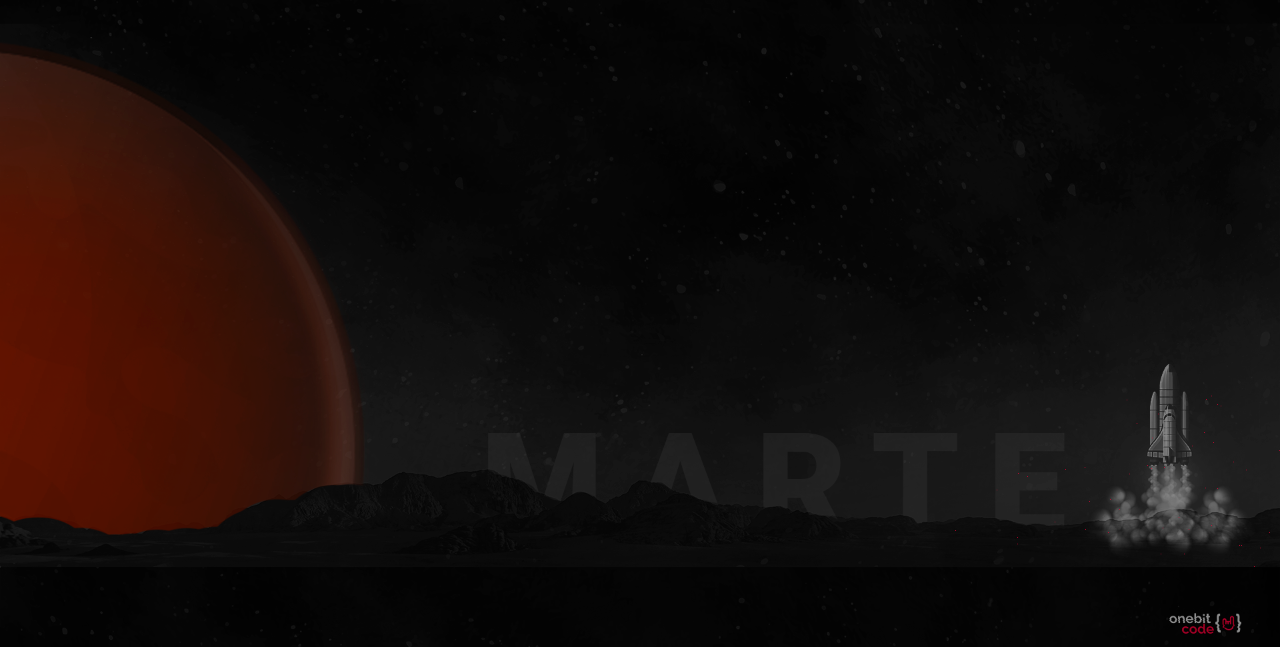
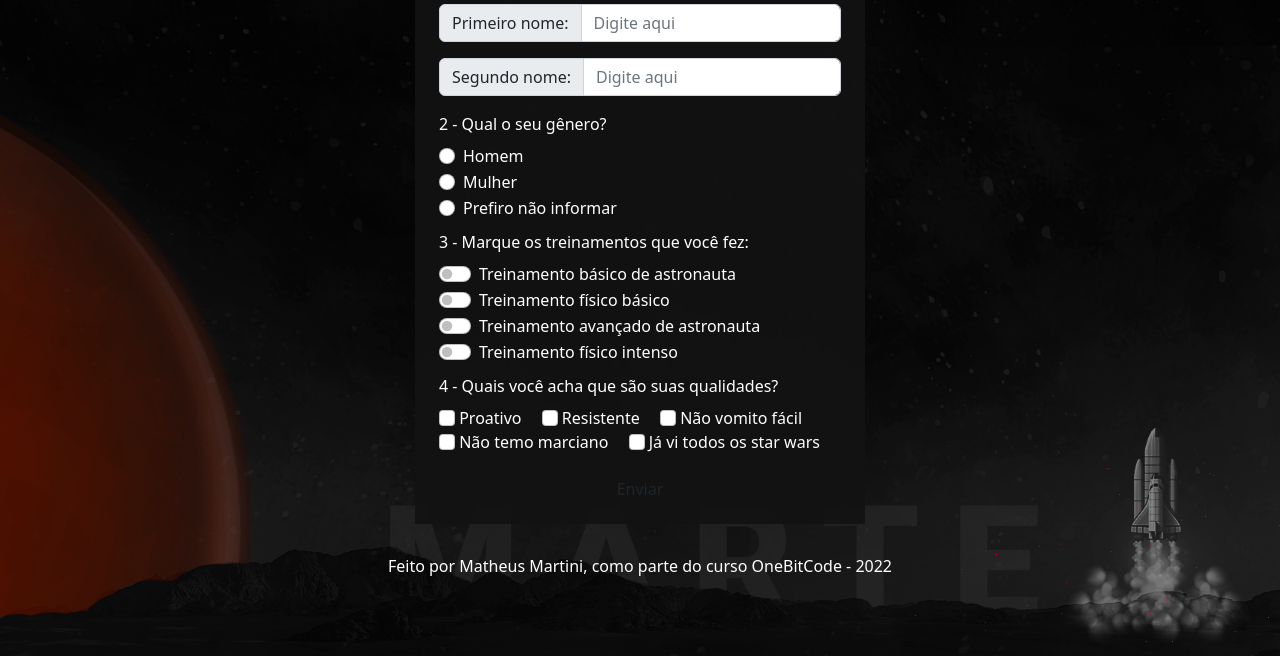
Before and after one commit to MatheusMartini13/Landing-Page-com-Bootstrap, a website: page index.html in a window 1280 px wide. Shown: the part 153-809 px from the top of the page. Drawn offline with nearby package versions, Linux system fonts and the light colour scheme.

Commit message:
Final commit, with everything working

```diff
--- a/index.html
+++ b/index.html
@@ -6,18 +6,108 @@
   <meta name="viewport" content="width=device-width, initial-scale=1.0">
   <!-- CSS Bootstrap -->
   <link rel="stylesheet" href="./node_modules/bootstrap/dist/css/bootstrap.css">
-  <title>Document</title>
+    <!-- Project CSS -->
+  <link rel="stylesheet" href="./css/style.css">
+  <link rel="shortcut icon" href="./images/FAVICON-SPACEX.png" type="image/x-icon">
+  <title>Rumo a marte - OnebitX</title>
 </head>
-<body style="background-image: url(./images/backgroundLp.png); background-size: cover;";>
-  <div class="container col-sm-6 mt-3 bg-info">
-    <form class="row g-3">
-        <div class="col-md-6">
-          <label for="inputname" class="form-label">1 - Qual o seu nome?</label>
-          <input type="email" class="form-control" id="inputname">
+<body class="py-5">
+  <div class="container px-4 maincontent">
+    <div class="text-center">
+        <img src="./images/logoOneBitDark.png" alt="Logo OneBitCode" class="img-fluid mt-4 mb-3 topLogo">
+    </div>
+    <form class="row g-1">
+      <div class="col">
+        <p class="paragraph pb-0 pt-2"> 1 - Qual o seu nome?</p>
+<!-- First Name -->
+        <div class="input-group">
+                <div class="input-group-text">Primeiro nome: </div>
+              <input type="text" class="form-control" id="inputname" placeholder="Digite aqui">
         </div>
+<!-- Second Name -->
+        <div class="input-group pt-3">
+              <div class="input-group-text">Segundo nome: </div>
+            <input type="text" class="form-control" id="inputname" placeholder="Digite aqui">
+        </div>
+        <p class="paragraph pb-0 pt-3"> 2 - Qual o seu gênero?</p>
+<!-- Radio -->
+        <div class="form-check">
+          <input class="form-check-input" type="radio" name="flexRadioDefault" id="flexRadioDefault1">
+          <label class="form-check-label" for="flexRadioDefault1">
+            Homem
+          </label>
+        </div>
+        <div class="form-check">
+          <input class="form-check-input" type="radio" name="flexRadioDefault" id="flexRadioDefault2">
+          <label class="form-check-label" for="flexRadioDefault2">
+            Mulher
+          </label>
+        </div>
+        <div class="form-check">
+          <input class="form-check-input" type="radio" name="flexRadioDefault" id="flexRadioDefault3">
+          <label class="form-check-label" for="flexRadioDefault3">
+            Prefiro não informar
+          </label>
+        </div>
+        <p class="paragraph pb-0 pt-2"> 3 - Marque os treinamentos que você fez:</p>
+<!-- Switches -->
+        <div class="form-check form-switch">
+          <input class="form-check-input" type="checkbox" role="switch" id="flexSwitchCheckDefault1">
+          <label class="form-check-label" for="flexSwitchCheckDefault1">Treinamento básico de astronauta</label>
+        </div>
+        <div class="form-check form-switch">
+          <input class="form-check-input" type="checkbox" role="switch" id="flexSwitchCheckDefault2">
+          <label class="form-check-label" for="flexSwitchCheckDefault2">Treinamento físico básico</label>
+        </div>
+        <div class="form-check form-switch">
+          <input class="form-check-input" type="checkbox" role="switch" id="flexSwitchCheckDefault3">
+          <label class="form-check-label" for="flexSwitchCheckDefault3">Treinamento avançado de astronauta</label>
+        </div>
+        <div class="form-check form-switch">
+          <input class="form-check-input" type="checkbox" role="switch" id="flexSwitchCheckDefault4">
+          <label class="form-check-label" for="flexSwitchCheckDefault4">Treinamento físico intenso</label>
+        </div>
+        <p class="paragraph pb-0 pt-2"> 4 - Quais você acha que são suas qualidades?</p>
+<!-- Qualities -->
+        <div class="form-check-inline">
+          <input class="form-check-input" type="checkbox" value="" id="defaultCheck1">
+          <label class="form-check-label" for="defaultCheck1">
+            Proativo
+          </label>
+        </div>
+        <div class="form-check-inline">
+          <input class="form-check-input" type="checkbox" value="" id="defaultCheck2">
+          <label class="form-check-label" for="defaultCheck2">
+            Resistente
+          </label>
+        </div>
+        <div class="form-check-inline">
+          <input class="form-check-input" type="checkbox" value="" id="defaultCheck3">
+          <label class="form-check-label" for="defaultCheck3">
+            Não vomito fácil
+          </label>
+        </div>
+        <div class="form-check-inline">
+          <input class="form-check-input" type="checkbox" value="" id="defaultCheck4">
+          <label class="form-check-label" for="defaultCheck4">
+            Não temo marciano
+          </label>
+        </div>
+        <div class="form-check-inline">
+          <input class="form-check-input" type="checkbox" value="" id="defaultCheck5">
+          <label class="form-check-label" for="defaultCheck5">
+            Já vi todos os star wars
+          </label>
+        </div>
+        <div class="text-center mt-3">
+          <button type="button" class="btnsend btn btn-outline-onebtc mb-3">Enviar</button>
+        </div>
+      </div>
     </form>
   </div>
-
+<div class="container text-center footer">
+  Feito por Matheus Martini, como parte do curso OneBitCode - 2022
+</div>
   <!-- Script Bootstrap -->
   <script src="./node_modules/bootstrap/dist/js/bootstrap.js"></script>
 </body>
--- /dev/null
+++ b/sass/style.scss
@@ -0,0 +1,44 @@
+*{margin:0px;
+  padding: 0px;
+  box-sizing: border-box;
+}
+
+body{
+  background-image: url(../images/backgroundLp.png);
+  background-size: cover;
+  background-repeat: no-repeat;
+  background-position: right;
+  color: white;
+}
+
+.maincontent{
+  background-color: #131212f1;
+  width: 450px;
+  height: auto;
+  color: white;
+}
+
+.topLogo {
+  width: 180px;
+}
+
+.paragraph{
+  margin-bottom: 8px;
+}
+
+.btnsend{
+  &:hover{
+    color:white !important;
+  }
+}
+
+.footer{
+  margin-top: 30px;
+  margin-bottom: 30px;
+}
+
+@media (max-width: 485px){
+  .maincontent{
+    width: auto;
+  }
+}
--- /dev/null
+++ b/sass/variables.scss
@@ -0,0 +1 @@
+$primary-color: #ff0043;
```
Also changed, not shown: css/style.css (added), 1 other file.
